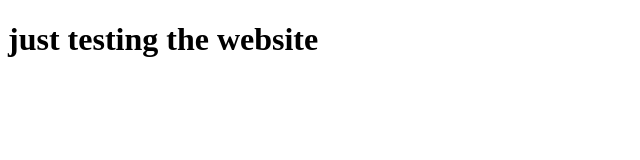
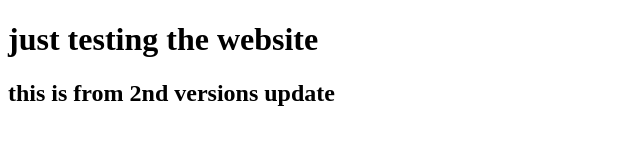
Before and after one commit to suresh2dev/demo3git, a plain HTML site: page index.html in a window 1280 px wide. Shown: the whole page, without its empty margins (0-640 px from the left). Drawn offline with Linux system fonts and the light colour scheme.

Commit message:
v2 update

```diff
--- a/index.html
+++ b/index.html
@@ -7,7 +7,7 @@
 </head>
 <body>
         <h1>just testing the website</h1>
-
+            <h2>this is from 2nd versions update</h2>
     <script>
 
     </script>
```
